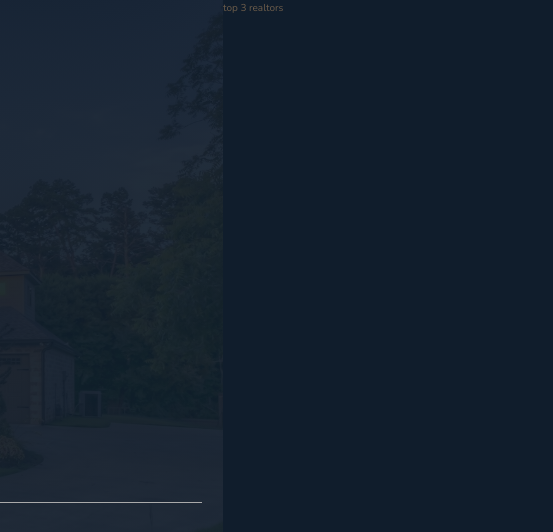
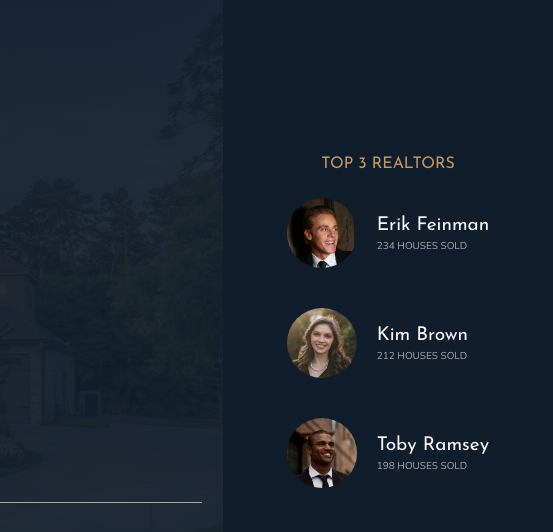
Before and after one commit to shrirangmhalgi/nexter, a website: page index.html in a window 1280 px wide. Shown: the top 532 px of the page, 727-1280 px from the left. Drawn offline with nearby package versions, Linux system fonts and the light colour scheme.

Commit message:
added the realtors section

```diff
--- a/index.html
+++ b/index.html
@@ -35,7 +35,26 @@
   </header>
 
   <div class="realtors">
-    top 3 realtors
+    <h3 class="heading-3">Top 3 realtors</h3>
+    <div class="realtors__list">
+      <img src="img/realtor-1.jpeg" alt="Realtor 1" class="realtors__img">
+      <div class="realtors__details">
+        <h4 class="heading-4 heading-4--light">Erik Feinman</h4>
+        <p class="realtors__sold">234 houses sold</p>
+      </div>
+
+      <img src="img/realtor-2.jpeg" alt="Realtor 2" class="realtors__img">
+      <div class="realtors__details">
+        <h4 class="heading-4 heading-4--light">Kim Brown</h4>
+        <p class="realtors__sold">212 houses sold</p>
+      </div>
+
+      <img src="img/realtor-3.jpeg" alt="Realtor 3" class="realtors__img">
+      <div class="realtors__details">
+        <h4 class="heading-4 heading-4--light">Toby Ramsey</h4>
+        <p class="realtors__sold">198 houses sold</p>
+      </div>
+    </div>
   </div>
 
   <section class="features">
--- a/sass/_realtors.scss
+++ b/sass/_realtors.scss
@@ -1,4 +1,31 @@
 .realtors{
   background-color: $color-secondary;
   grid-column: col-start 7 / full-end;
+  padding: 3rem;
+
+  display: grid;
+  justify-content: center;
+  align-content: center;
+  grid-row-gap: 2rem;
+  justify-items: center;
+
+  &__list{
+    display: grid;
+    grid-template-columns: min-content max-content;
+    grid-column-gap: 2rem;
+    grid-row-gap: 5vh;
+    align-items: center;
+  }
+
+  &__img{
+    width: 7rem;
+    border-radius: 50%;
+    display: block;
+  }
+
+  &__sold{
+    text-transform: uppercase;
+    color: $color-grey-light-2;
+    margin-top: -3px;
+  }
 }
```
Also changed, not shown: css/style.css.
